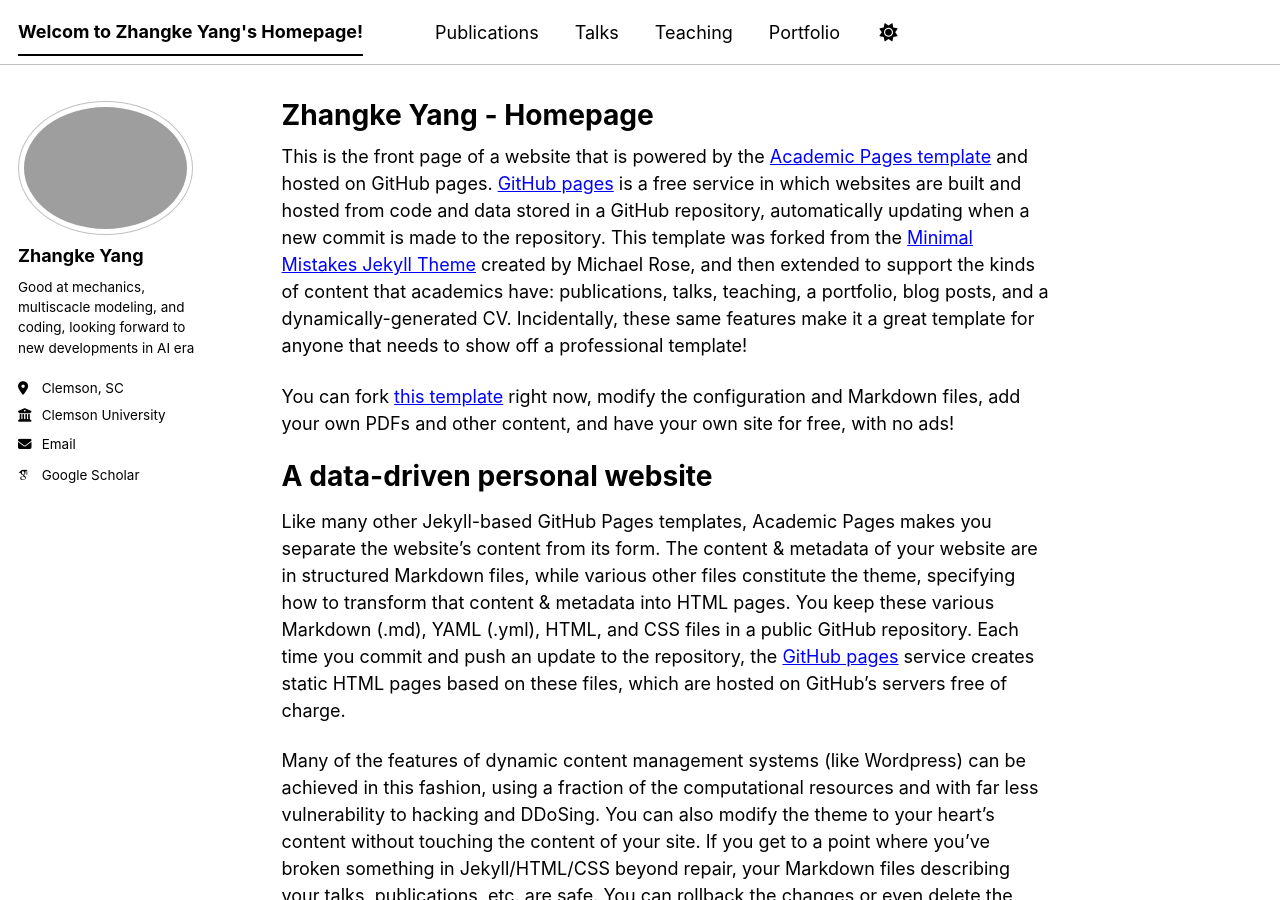
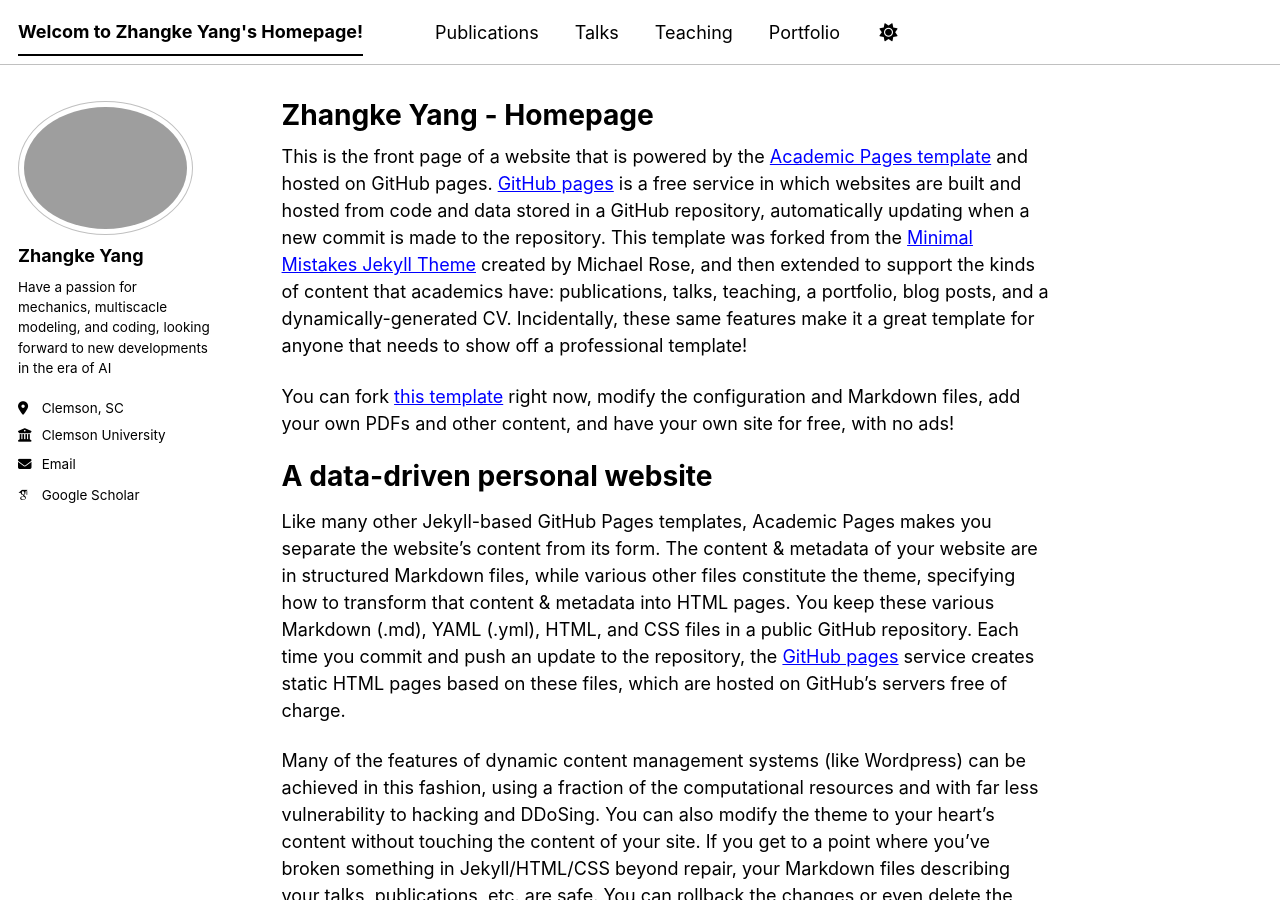
Before and after one commit to zkyang16/zkyang16.github.io, a Jekyll site: the page built from _pages/about.md, in a window 1280 px wide and 900 px high. Built offline with Jekyll 4.4.1, drawn with Linux system fonts in a browser that asks for light colours; some web fonts are replaced; a script bundle is joined from its source files by our own code; library files that are not in the unit come from our copies.

Commit message:
Update _config.yml

```diff
--- a/_config.yml
+++ b/_config.yml
@@ -26,7 +26,7 @@ author:
   avatar           : "profile.png"
   name             : "Zhangke Yang"
   pronouns         : # example: "she/her"
-  bio              : "Good at mechanics, multiscacle modeling, and coding, looking forward to new developments in AI era"
+  bio              : "Have a passion for mechanics, multiscacle modeling, and coding, looking forward to new developments in the era of AI"
   location         : "Clemson, SC"
   employer         : "Clemson University"
   uri              : # URL
```
